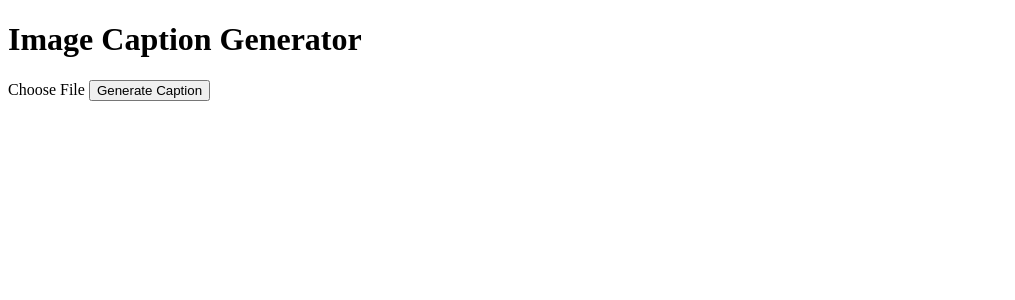
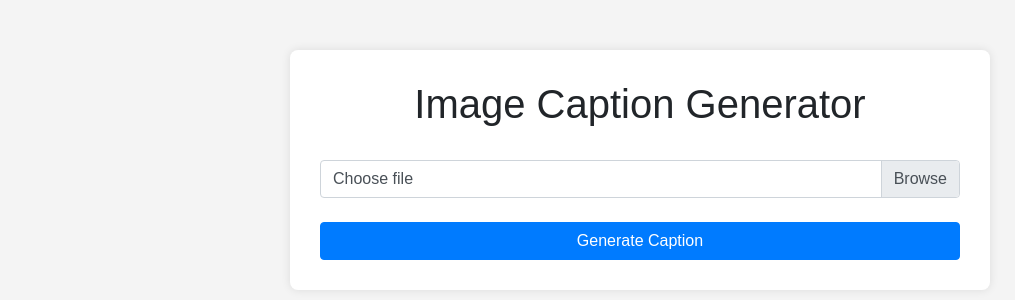
Before and after one commit to Niket16/Image_Caption_Generator, a Flask app: page / in a window 1280 px wide. Shown: the top 300 px of the page, without its empty margins (0-1015 px from the left). Run offline with Flask 3, Linux system fonts and the light colour scheme; parts of the project's set-up code (start-up, migrations or seed data) failed here and were passed over; some libraries are stand-ins or nearby versions.

Commit message:
UI Updates

```diff
--- a/app.py
+++ b/app.py
@@ -1,4 +1,5 @@
-from flask import Flask, render_template, request
+from flask import Flask, render_template, request, url_for
+
 # Additional imports from generate.py
 import os
 import json
@@ -101,29 +102,27 @@ def runModel(img_name):
     print(caption)
     return caption
 
-app = Flask(__name__)
+app = Flask(__name__, static_folder='uploads')
 
 @app.route('/', methods=['GET', 'POST'])
 def index():
     caption = ""
+    img_url = None  # Initialize img_url to None
+
     if request.method == 'POST':
-        # Check if 'image_file' was submitted in the form
         if 'image_file' in request.files:
             img_file = request.files['image_file']
 
-            # Check if the file is not empty
             if img_file.filename != '':
                 img_path = os.path.join("uploads", img_file.filename)
                 img_file.save(img_path)
 
-                # Generate caption
+                # Get the URL for the uploaded image
+                img_url = url_for('static', filename=img_file.filename)
+
                 caption = runModel(img_path)
 
-                # Optionally, delete the uploaded image after processing
-                os.remove(img_path)
-
-    return render_template('index.html', caption=caption)
-
+    return render_template('index.html', caption=caption, img_url=img_url)  # Pass img_url to the template
 
 if __name__ == '__main__':
     app.run(debug=True)
--- a/templates/index.html
+++ b/templates/index.html
@@ -1,21 +1,95 @@
 <!DOCTYPE html>
-<html>
+<html lang="en">
+
 <head>
+    <meta charset="UTF-8">
+    <meta name="viewport" content="width=device-width, initial-scale=1.0">
     <title>Image Caption Generator</title>
+
+    <!-- Include Bootstrap CSS -->
+    <link rel="stylesheet" href="https://maxcdn.bootstrapcdn.com/bootstrap/4.5.2/css/bootstrap.min.css">
+
+    <style>
+        /* Custom Styles */
+        body {
+            font-family: Arial, sans-serif;
+            background-color: #f4f4f4;
+        }
+
+        .container {
+            max-width: 700px;
+            margin-top: 50px;
+            background-color: #fff;
+            padding: 30px;
+            border-radius: 8px;
+            box-shadow: 0px 0px 10px rgba(0, 0, 0, 0.1);
+        }
+
+        label {
+            background-color: #007bff;
+            color: #fff;
+            padding: 10px 15px;
+            border-radius: 4px;
+            cursor: pointer;
+        }
+
+        h3 {
+            margin-top: 20px;
+        }
+    </style>
 </head>
+
 <body>
-    <h1>Image Caption Generator</h1>
+    <div class="container">
+        <h1 class="text-center">Image Caption Generator</h1>
         <form action="/" method="post" enctype="multipart/form-data">
             <!-- File input button -->
-        <input type="file" name="image_file" id="fileInput" style="display: none;">
-        <label for="fileInput" style="cursor: pointer;">Choose File</label>
+            <div class="custom-file mt-4">
+                <input type="file" class="custom-file-input" id="fileInput" name="image_file">
+                <label class="custom-file-label" for="fileInput">Choose file</label>
+            </div>
+
+            <!-- Placeholder for instant image preview -->
+            <div class="text-center mt-4" id="imagePreview">
+                {% if img_url %}
+                    <img src="{{ img_url }}" alt="Uploaded Image" class="img-fluid" style="max-height: 400px;">
+                {% endif %}
+            </div>
 
             <!-- Submit button -->
-        <input type="submit" value="Generate Caption">
+            <button type="submit" class="btn btn-primary btn-block mt-4">Generate Caption</button>
         </form>
+
         {% if caption %}
         <h3>Generated Caption:</h3>
         <p>{{ caption }}</p>
         {% endif %}
+    </div>
+
+    <!-- Include Bootstrap JS and Popper.js -->
+    <script src="https://ajax.googleapis.com/ajax/libs/jquery/3.5.1/jquery.min.js"></script>
+    <script src="https://cdnjs.cloudflare.com/ajax/libs/popper.js/1.16.0/umd/popper.min.js"></script>
+    <script src="https://maxcdn.bootstrapcdn.com/bootstrap/4.5.2/js/bootstrap.min.js"></script>
+
+    <!-- Script for instant image preview and to show the selected file name in the label -->
+    <script>
+        function readURL(input) {
+            if (input.files && input.files[0]) {
+                var reader = new FileReader();
+                reader.onload = function (e) {
+                    $('#imagePreview').html('<img src="'+e.target.result+'" alt="Uploaded Image" class="img-fluid" style="max-height: 400px;">');
+                }
+                reader.readAsDataURL(input.files[0]);
+            }
+        }
+
+        $('#fileInput').change(function(){
+            readURL(this);
+            // Update the file name label
+            var fileName = $(this).val().split('\\').pop();
+            $(this).next('.custom-file-label').html(fileName);
+        });
+    </script>
 </body>
+
 </html>
```
Also changed, not shown: uploads/1000366164.jpg (added), uploads/1009434119.jpg (added), uploads/input.jpg (added). Lines whose indentation alone changed are shown as unchanged.
